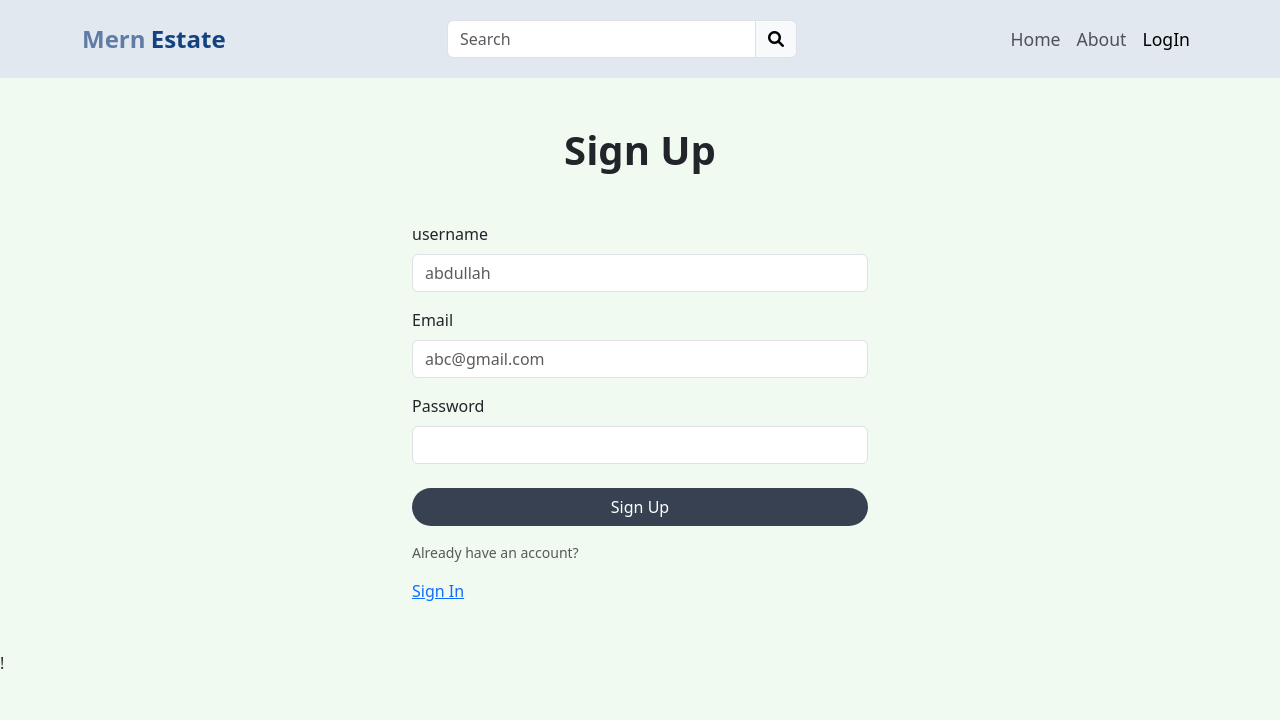
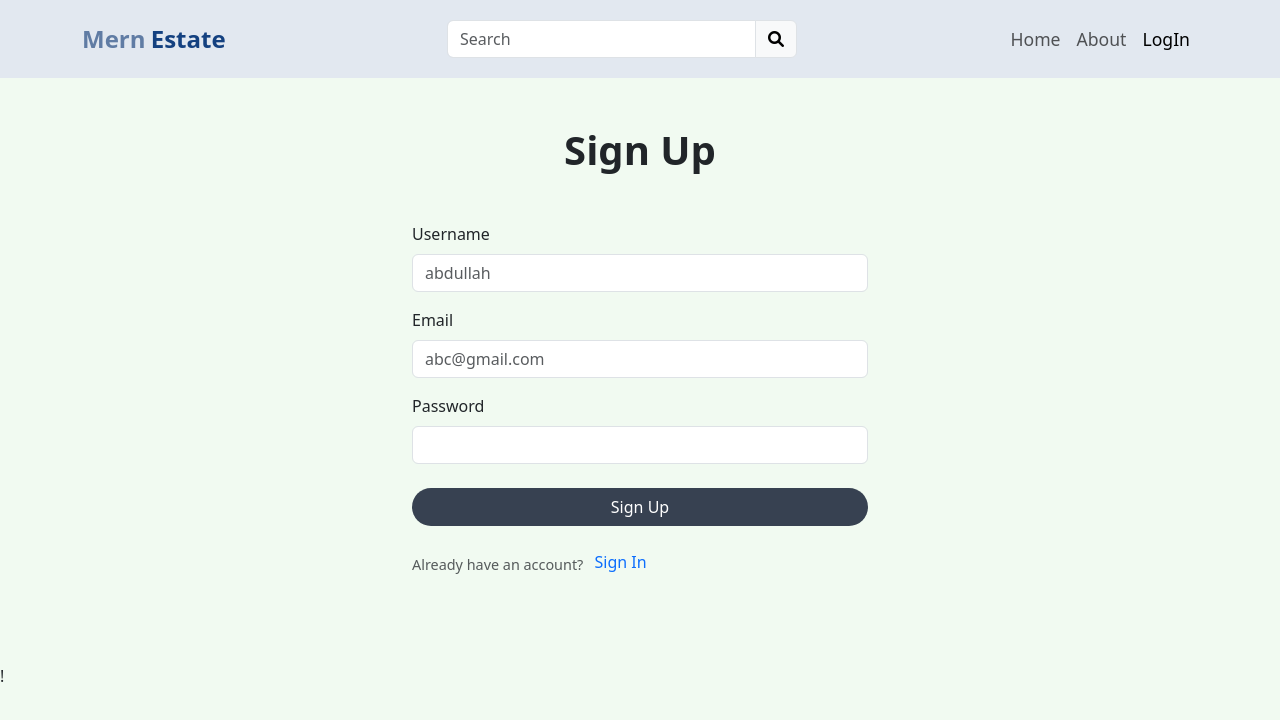
Before and after one commit to abdullazmat/real-estate-project-mern, a React (Create React App) app in the folder client/: page /sign-up in a window 1280 px wide. Shown: the top 720 px of the page. Built offline with nearby package versions, Linux system fonts and the light colour scheme.

Commit message:
Completed Sign up Page Functionality

```diff
--- a/client/package.json
+++ b/client/package.json
@@ -25,5 +25,7 @@
     "not dead",
     "not ie <= 11",
     "not op_mini all"
-  ]
+  ],
+
+"proxy": "http://localhost:3001"
 }
--- a/client/src/Pages/SignUp.js
+++ b/client/src/Pages/SignUp.js
@@ -1,30 +1,93 @@
-import { Link } from "react-router-dom"
+import { useState } from "react";
+import { Link } from "react-router-dom";
 
 function SignUp() {
+    const [formData, setFormData] = useState({ username: '', email: '', password: '' });
+    const [alertColor, setAlertColor] = useState(null);
+    const [showAlert, setShowAlert] = useState(false);
+    const [alertMsg, setAlertMsg] = useState(null);
+
+    const handleChange = (e) => {
+        setFormData({
+            ...formData,
+            [e.target.id]: e.target.value
+        });
+    };
+
+    const handleSubmit = async (e) => {
+        e.preventDefault();
+        const res = await fetch('/api/auth/signup', {
+            method: 'POST',
+            headers: {
+                'Content-Type': 'application/json'
+            },
+            body: JSON.stringify(formData)
+        });
+
+        const data = await res.json();
+
+        if (data.success === false) {
+            setAlertColor("warning");
+            setShowAlert(true);
+            setFormData({ username: '', email: '', password: '' }); // Reset form fields here
+
+            // Setting Error Message
+            if (data.message) {
+                const slicedMsg = data.message.split(':')[0];
+                if (slicedMsg === "E11000 duplicate key error collection")
+                    setAlertMsg("Username or Email Already excists");
+            }
+             else {
+                setAlertMsg("An unknown error occured");
+            }
+        }
+        else {
+            setAlertColor("primary");
+            setShowAlert(true);
+            setAlertMsg("User Created Successfully");
+            setFormData({ username: '', email: '', password: '' }); // Reset form fields here
+        }
+
+        // Hide the alerts after 3 seconds
+        setTimeout(() => {
+            setShowAlert(false);
+        }, 1000);
+    };
+
     return (
         <>
-        <h1 className = "container my-5 ms-auto text-center fw-bold">Sign Up</h1>
-        <form className = "container my-5 signup-form">
+            {showAlert && (
+                <div className={`alert text-center alert-${alertColor}`} role="alert">
+                    {alertMsg}
+                </div>
+            )}
+
+            <h1 className="container my-5 ms-auto text-center fw-bold">Sign Up</h1>
+            <form className="container my-5 signup-form" onSubmit={handleSubmit}>
                 <div className="mb-3">
-            <label for="username" className="form-label" >username</label>
-            <input type="text" className="form-control" id="username" autocomplete="off"  required placeholder = "abdullah"/>
+                    <label htmlFor="username" className="form-label">Username</label>
+                    <input type="text" className="form-control" id="username" required placeholder="abdullah" onChange={handleChange} value={formData.username} />
                 </div>
                 <div className="mb-3">
-            <label for="password" className="form-label">Email</label>
-            <input type="email" className="form-control" id="password" required placeholder = "abc@gmail.com"/>
+                    <label htmlFor="email" className="form-label">Email</label>
+                    <input type="email" className="form-control" id="email" required placeholder="abc@gmail.com" onChange={handleChange} value={formData.email} />
                 </div>
                 <div className="mb-3">
-            <label for="password" className="form-label">Password</label>
-            <input type="password" className="form-control" required id="password"/>
+                    <label htmlFor="password" className="form-label">Password</label>
+                    <input type="password" className="form-control" id="password" required onChange={handleChange} value={formData.password} />
                 </div>
-        <div class="d-grid my-4 col-12 ">
-        <button class="btn signup-btn rounded-pill" type="button">Sign Up </button>
-        <p  class="form-text my-3">Already have an account?</p> <Link to={"/sign-in"}>Sign In</Link>
+                <div className="d-grid my-4 col-12">
+                    <button className="btn signup-btn rounded-pill" type="submit">Sign Up</button>
+                    <div className="already-acc-signin my-4">
+                        <p className="form-text">Already have an account?</p>
+                        <Link to={"/sign-in"} style={{ textDecoration: "none" }}>
+                            <span>Sign In</span>
+                        </Link>
+                    </div>
                 </div>
             </form>
-
         </>
-    )
+    );
 }
 
-export default SignUp
+export default SignUp;
--- a/client/src/index.css
+++ b/client/src/index.css
@@ -57,3 +57,16 @@ width: 30rem;
 .signup-btn:hover{
     background-color: #4b5563;
 }
+.already-acc-signin{
+    display: flex;
+
+}
+.form-text{
+    padding-right: .7rem;
+    font-size: .9rem;
+    padding-top: 0;
+}
+.sign-in-txt{
+    text-decoration: none;
+    font-size: .9rem;
+}
--- a/package.json
+++ b/package.json
@@ -13,6 +13,7 @@
   "description": "",
   "dependencies": {
     "bcryptjs": "^2.4.3",
+    "cors": "^2.8.5",
     "dotenv": "^16.4.5",
     "express": "^4.21.0",
     "mongoose": "^8.6.3",
```
Also changed, not shown: 2 other files (tests, documents, lock files or other folders). Lines whose indentation alone changed are shown as unchanged.
